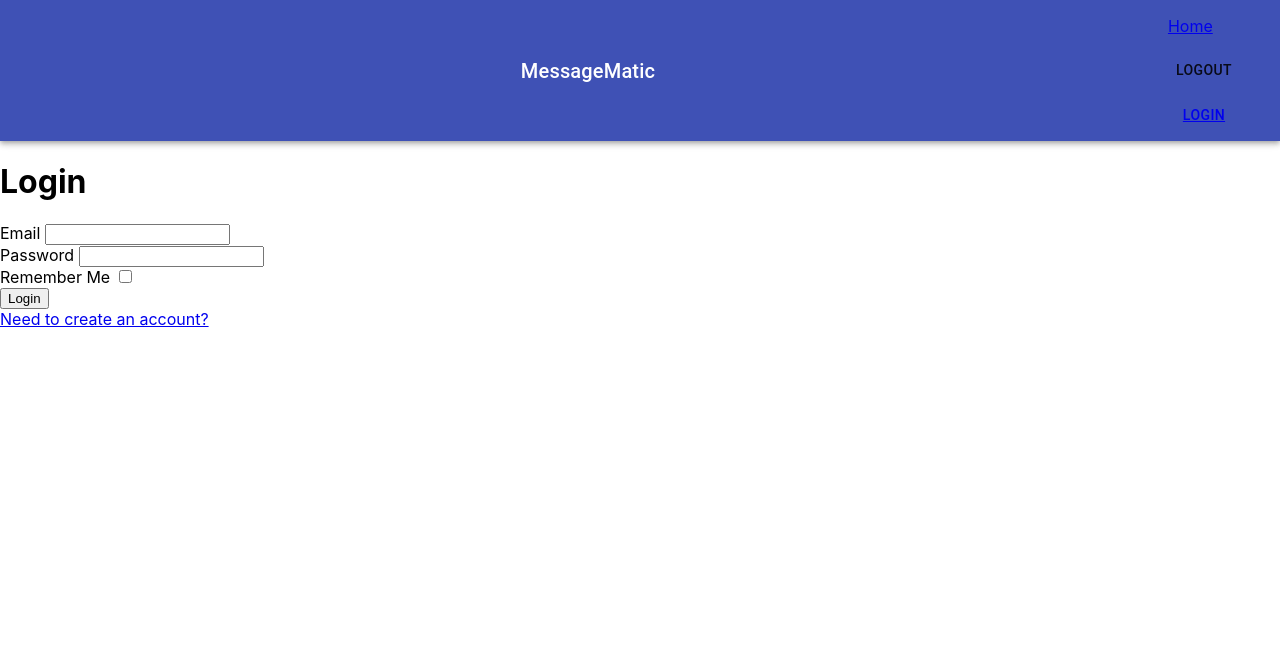
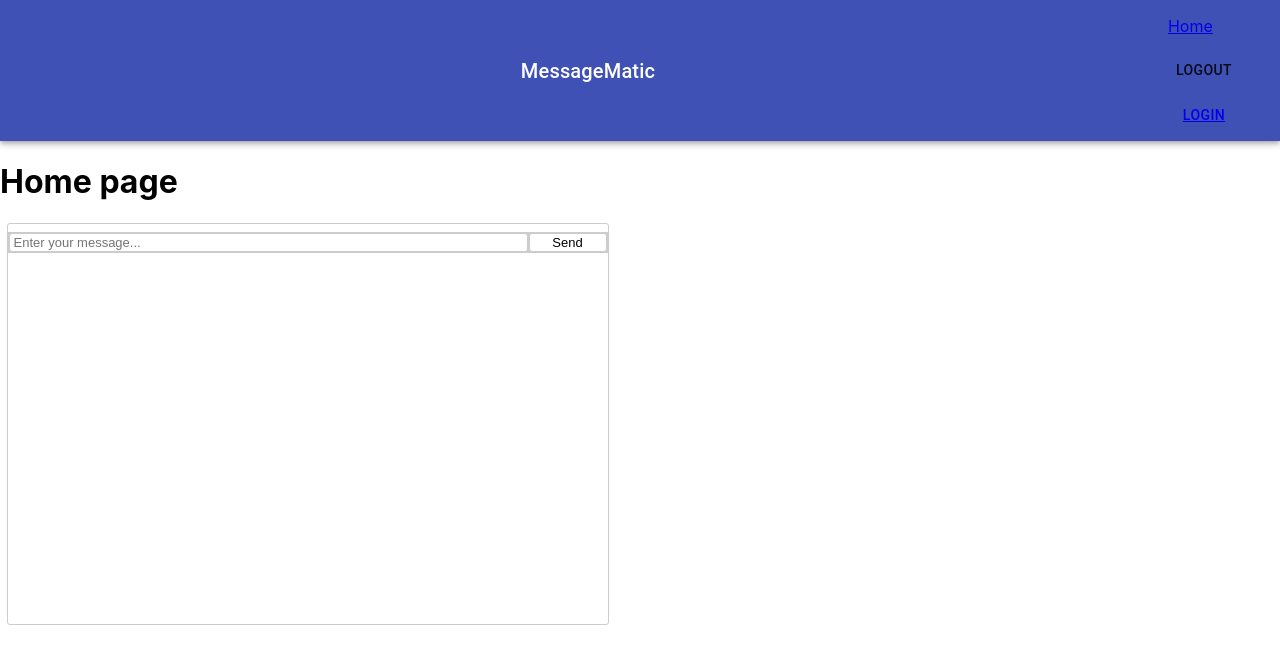
Before and after one commit to NathanGDev/Red-Badge-MessageApp-client, a React (Create React App) app: page /home in a window 1280 px wide. Shown: the top 664 px of the page. Built offline with nearby package versions, Linux system fonts and the light colour scheme; the HTML template or start-up script is replaced by a standard one.

Commit message:
chatbox appeared!

```diff
--- a/src/App.tsx
+++ b/src/App.tsx
@@ -3,7 +3,6 @@ import {
   BrowserRouter as Router,
   Switch,
   Route,
-  Redirect,
 } from "react-router-dom";
 import "./App.css";
 import Login from "./components/Login";
@@ -11,6 +10,8 @@ import Signup from "./components/Signup";
 import Home from "./components/Home";
 import Auth from "./components/Auth";
 import Navigations from "./components/Navigations";
+
+
 enum UserRoles {
   admin = "admin",
   user = "user",
@@ -29,6 +30,9 @@ const userRoles = {
 type TokenState = {
   sessionToken?: any;
 };
+
+
+
 class App extends React.Component<TokenState, TokenState> {
   constructor(props: any) {
     super(props);
@@ -37,18 +41,20 @@ class App extends React.Component<TokenState, TokenState> {
     };
   }
 
-  componentDidMount() {
-    if (localStorage.getItem("token")) {
-      this.setState(() => {
-        localStorage.getItem("token");
-      });
-    }
-  }
+  // componentDidMount() {
+  //   if (localStorage.getItem("token")) {
+  //     this.setState(() => {
+  //       localStorage.getItem("token");
+  //     });
+  //   }
+  // }
+
   updateToken = (newToken: any) => {
     localStorage.setItem("token", newToken);
     this.setState({ sessionToken: newToken });
     console.log("updateToken -> newToken", newToken);
   };
+
   clearToken = () => {
     localStorage.clear();
     this.setState(null);
@@ -77,9 +83,9 @@ class App extends React.Component<TokenState, TokenState> {
           <Route path="/signup">
             <Signup updateToken={this.updateToken} />
           </Route>
-          {/*<Route exact path="/home">*/}
-          {/*  <Home />*/}
-          {/*</Route>*/}
+          <Route exact path="/home">
+            <Home />
+          </Route>
         {this.protectedViews()}
         </Switch>
       </Router>
--- a/src/components/messages/MessageForm.tsx
+++ b/src/components/messages/MessageForm.tsx
@@ -14,7 +14,7 @@ class MessageForm extends Component<MessageFormInput> {
   };
 
   componentDidMount = () => {
-    (this.input.focus() as HTMLInputElement).select();
+    this.input.focus()
   };
 
   handleFormSubmit = (event: any) => {
```
